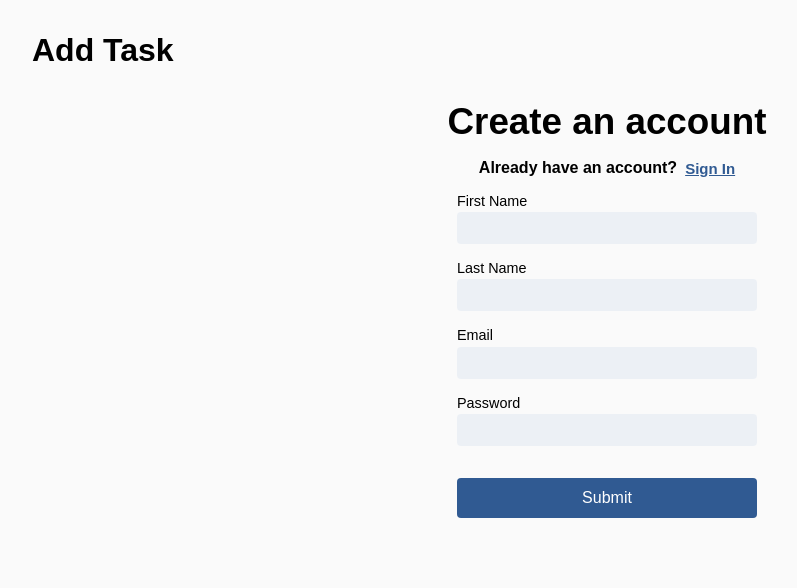
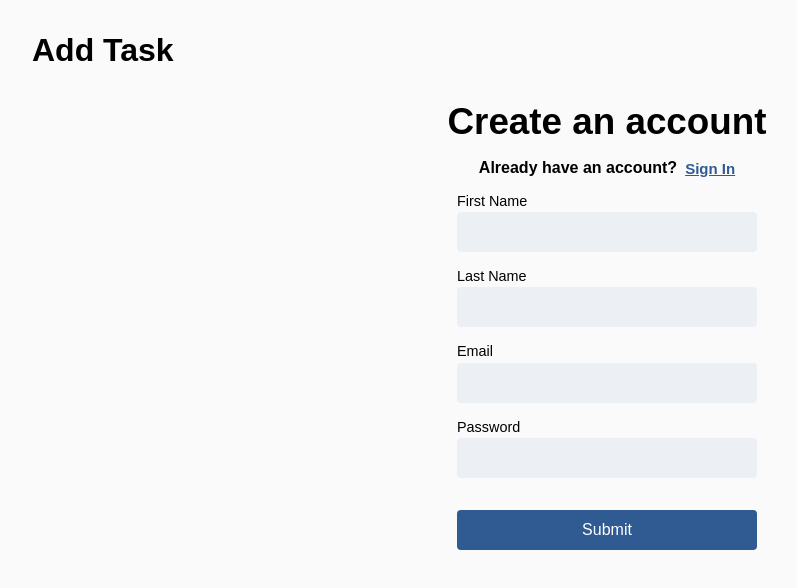
Before and after one commit to elalfymohamed/remind-me, a Next.js app in the folder client/: page /auth/signup in a window 1280 px wide. Shown: the top 588 px of the page, without its empty margins (33-830 px from the left). Built offline with nearby package versions, Linux system fonts and the light colour scheme; no server answers.

Commit message:
soem update in auth

```diff
--- a/client/package.json
+++ b/client/package.json
@@ -11,6 +11,7 @@
   },
   "dependencies": {
     "axios": "^1.1.2",
+    "js-cookie": "^3.0.1",
     "jwt-decode": "^3.1.2",
     "next": "^12.3.1",
     "react": "18.2.0",
@@ -18,7 +19,7 @@
     "react-icons": "^4.4.0"
   },
   "devDependencies": {
-    "@types/jsonwebtoken": "^8.5.9",
+    "@types/js-cookie": "^3.0.2",
     "@types/node": "18.8.3",
     "@types/react": "18.0.21",
     "@types/react-dom": "18.0.6",
--- a/client/src/api/index.ts
+++ b/client/src/api/index.ts
@@ -1,6 +1,6 @@
 import axios from "axios";
 
-const API = process.env.NEXT_PUBLIC_API_URL as string;
+const BASE_URL = process.env.NEXT_PUBLIC_API_URL as string;
 
 export const fetchAuth = (API_URL: string, DATA: object) =>
-  axios.post(`${API}/${API_URL}`, DATA);
+  axios.post(`${BASE_URL}/${API_URL}`, DATA);
--- a/client/src/components/ui/CustomInput.tsx
+++ b/client/src/components/ui/CustomInput.tsx
@@ -8,7 +8,8 @@ export interface Props {
   name: string;
   onChange: (e: React.ChangeEvent<HTMLInputElement>) => void;
   errorMgs?: string;
-  errorInput?: boolean;
+  inputError?: boolean;
+  value: string;
 }
 
 export const CustomInput: NextPage<Props> = ({
@@ -17,7 +18,8 @@ export const CustomInput: NextPage<Props> = ({
   name,
   onChange,
   errorMgs,
-  errorInput,
+  inputError,
+  value,
 }) => {
   return (
     <div className="form-control__input">
@@ -27,8 +29,9 @@ export const CustomInput: NextPage<Props> = ({
         className="input-control"
         name={name}
         onChange={onChange}
+        value={value}
       />
-      {errorInput && (
+      {inputError && (
         <div className="error_msg">
           <p>{errorMgs}</p>
         </div>
--- a/client/src/middleware.ts
+++ b/client/src/middleware.ts
@@ -11,9 +11,9 @@ export function middleware(request: NextRequest) {
   const hasToken = (cookies.get("authorization") ?? false) as any;
 
   if (hasToken) {
-    const decoded = (jwt_decode(hasToken) ?? false) as { _id: string };
+    const decoded = (jwt_decode(hasToken) ?? false) as { id: string };
 
-    if (hasToken && decoded._id) {
+    if (hasToken && decoded.id) {
       if (pathname.includes("/auth")) {
         request.nextUrl.pathname = "/";
         return NextResponse.redirect(request.nextUrl);
--- a/client/src/pages/auth/signup.tsx
+++ b/client/src/pages/auth/signup.tsx
@@ -1,13 +1,33 @@
 import * as React from "react";
+
 import type { NextPage } from "next";
 import Link from "next/link";
+import { useRouter } from "next/router";
+
+//
+import Cookies from "js-cookie";
 // interface -> TS
 import { Form_Data } from "../../model";
 // component -> ui
-import { CustomInput } from "../../components/ui/CustomInput";
+import { CustomInput, CustomButton } from "../../components/ui";
+// fetch auth
+import { fetchAuth } from "../../api";
+// set Cooke
+import { setCooke } from "../../utility/Cookies";
+
+// type -> ts
+type InputError = {
+  email?: boolean;
+  password?: boolean;
+  first_name?: boolean;
+  last_name?: boolean;
+};
+
 // react hooks
 const { useState } = React;
 const SignUp: NextPage = () => {
+  const router = useRouter();
+
   const [userData, setUserData] = useState<Form_Data | any>({
     first_name: "",
     last_name: "",
@@ -15,9 +35,13 @@ const SignUp: NextPage = () => {
     password: "",
   });
 
+  const [inputError, setInputError] = useState<InputError>({});
+  const [errorMsg, setErrorMsg] = useState<string>("");
+  const [isPending, setIsPending] = useState<boolean>(false);
+
   const validation = {
-    last_name: (val: string): boolean => !val,
-    first_name: (val: string): boolean => !val,
+    last_name: (val: string): number => val.length,
+    first_name: (val: string): number => val.length,
     email: (val: string): boolean | string =>
       val && /^[^\s@]+@[^\s@]+\.[^\s@]+$/.test(val),
     password: (val: string): boolean | string =>
@@ -32,11 +56,59 @@ const SignUp: NextPage = () => {
       ...state,
       [e.target.name]: e.target.value,
     }));
+    setInputError({});
+  };
+
+  const validationForm = (): { errors: Object; valid: Object } => {
+    let errors = {} as any;
+    let valid = false as any;
+
+    for (let key of Object.keys(userData)) {
+      errors[key] = !validation[key](userData[key]);
+      valid |= errors[key];
+    }
+
+    return {
+      errors: errors,
+      valid: !valid,
+    };
   };
 
   const handelSubmit = (e: React.PointerEvent<HTMLFormElement>) => {
     e.preventDefault();
-    console.log(userData);
+    const { errors, valid } = validationForm();
+
+    if (!valid) {
+      setInputError(errors);
+    } else {
+      setIsPending(true);
+      fetchAuth("auth/signup", userData)
+        .then((res) => {
+          console.log(res);
+          if (res.status === 201) {
+            Cookies.set("authorization", res.data.data.token, {
+              expires: 7,
+              path: "/",
+            });
+            router.push("/");
+            setIsPending(false);
+            setUserData({
+              first_name: "",
+              last_name: "",
+              email: "",
+              password: "",
+            });
+          }
+          if (res.status === 404) {
+            setErrorMsg(res.data);
+            setIsPending(false);
+          }
+        })
+        .catch((error) => {
+          console.log(error.message);
+          setIsPending(false);
+        });
+    }
   };
 
   return (
@@ -59,33 +131,43 @@ const SignUp: NextPage = () => {
               type="text"
               onChange={handelOnChange}
               name="first_name"
+              value={userData.first_name}
               errorMgs="first name is require"
+              inputError={inputError.first_name}
             />
             <CustomInput
               label="last name"
               type="text"
               onChange={handelOnChange}
               name="last_name"
+              value={userData.last_name}
               errorMgs="last name is require"
+              inputError={inputError.last_name}
             />
             <CustomInput
               label="email"
               type="email"
               onChange={handelOnChange}
               name="email"
+              value={userData.email}
               errorMgs="email is require"
+              inputError={inputError.email}
             />
             <CustomInput
               label="password"
               type="password"
               onChange={handelOnChange}
               name="password"
+              value={userData.password}
               errorMgs="password is require"
+              inputError={inputError.password}
             />
             <div className="form__submit">
-              <button type="submit" className="btn-submit">
-                submit
-              </button>
+              <CustomButton
+                text="submit"
+                typeBtn="submit"
+                isPending={isPending}
+              />
             </div>
           </form>
         </div>
--- a/client/src/pages/index.tsx
+++ b/client/src/pages/index.tsx
@@ -135,7 +135,7 @@ const Home: NextPage = () => {
               </li>
               <li>
                 <button type="button" className="btn btn-login">
-                  LogIn
+                  LogOut
                 </button>
               </li>
             </ul>
--- a/client/src/styles/index.css
+++ b/client/src/styles/index.css
@@ -532,11 +532,13 @@ button:disabled {
 
 .input-control {
   width: 100%;
-  height: 2rem;
+  height: 2.5rem;
   border-radius: 4px;
   border: 0;
   background-color: #d7e1ee65;
   padding: 0.4rem;
+  font-size: 1rem;
+  font-weight: 500;
 }
 
 .input-control:focus {
```
Also changed, not shown: client/src/pages/auth/signin.tsx (+41 -5 lines), 1 other file (tests, documents, lock files or other folders).
